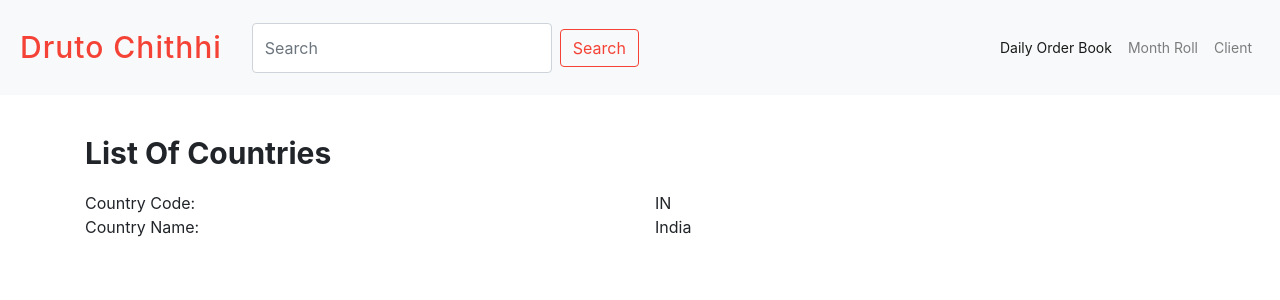
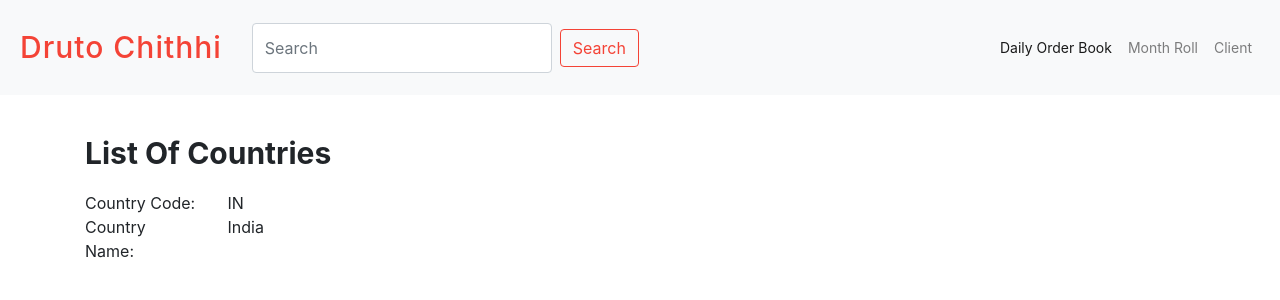
Before and after one commit to paawak/sandbox, an Angular app in the folder clojure/druto-chithhi/druto-chithhi-ui/: page / in a window 1280 px wide. Shown: the top 300 px of the page. Built offline with nearby package versions, Linux system fonts and the light colour scheme.

Commit message:
re-structure divs

```diff
--- a/clojure/druto-chithhi/druto-chithhi-ui/src/app/country/country-list/country-list.component.html
+++ b/clojure/druto-chithhi/druto-chithhi-ui/src/app/country/country-list/country-list.component.html
@@ -1,4 +1,9 @@
 <section id="labelAndInput">
   <h1 class="title">List Of Countries</h1>
-  <app-country-list-item></app-country-list-item>
+
+  <div class="row">
+    <div class='col-md-3 col-xs-6'>
+      <app-country-list-item></app-country-list-item>
+    </div>
+  </div>
 </section>
```
